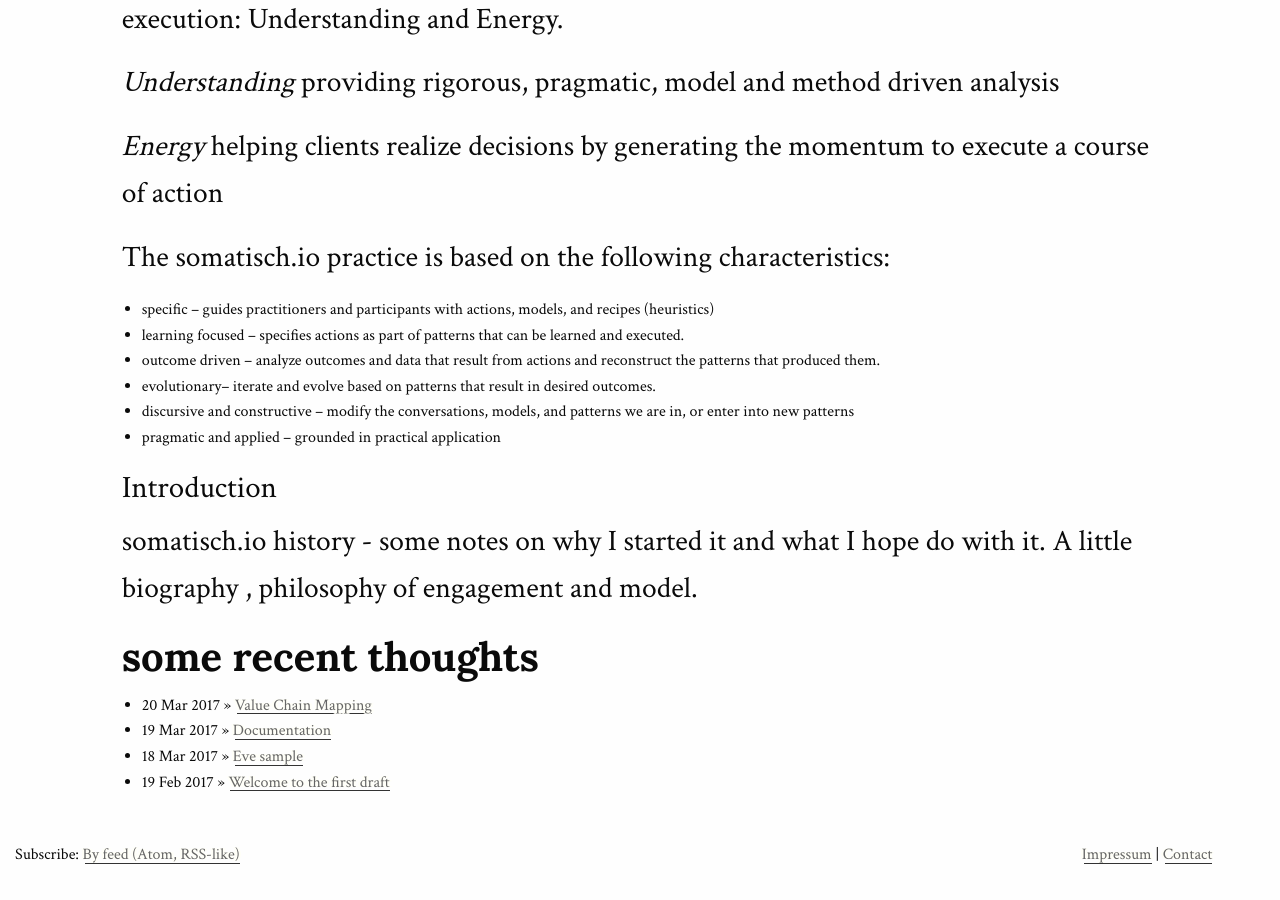
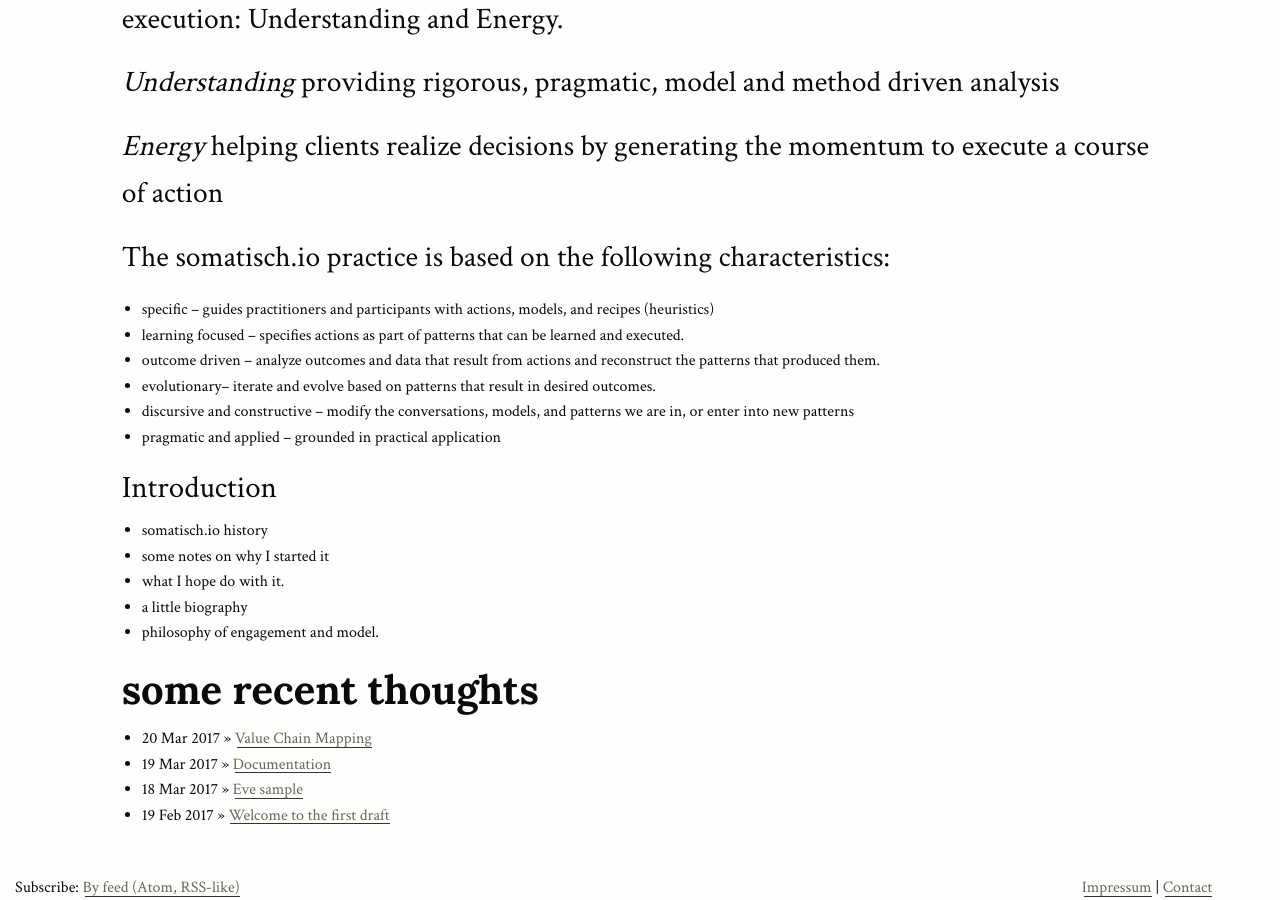
Before and after one commit to somatisch/somatisch-site, a Jekyll site: the page built from index.md, in a window 1280 px wide and 900 px high, scrolled down 847 px. Built offline with Jekyll 4.4.1, drawn with Linux system fonts in a browser that asks for light colours; nearby versions of some CDN libraries; before the commit the page ends 1714 px from its top, so only the background shows below that.

Commit message:
just some minor edits

```diff
--- a/_includes/introduction.md
+++ b/_includes/introduction.md
@@ -1,2 +1,7 @@
 ### Introduction
-somatisch.io history - some notes on why I started it and what I hope do with it.  A little biography , philosophy of engagement and model.
+
+- somatisch.io history
+- some notes on why I started it
+- what I hope do with it.
+- a little biography
+- philosophy of engagement and model.
```
